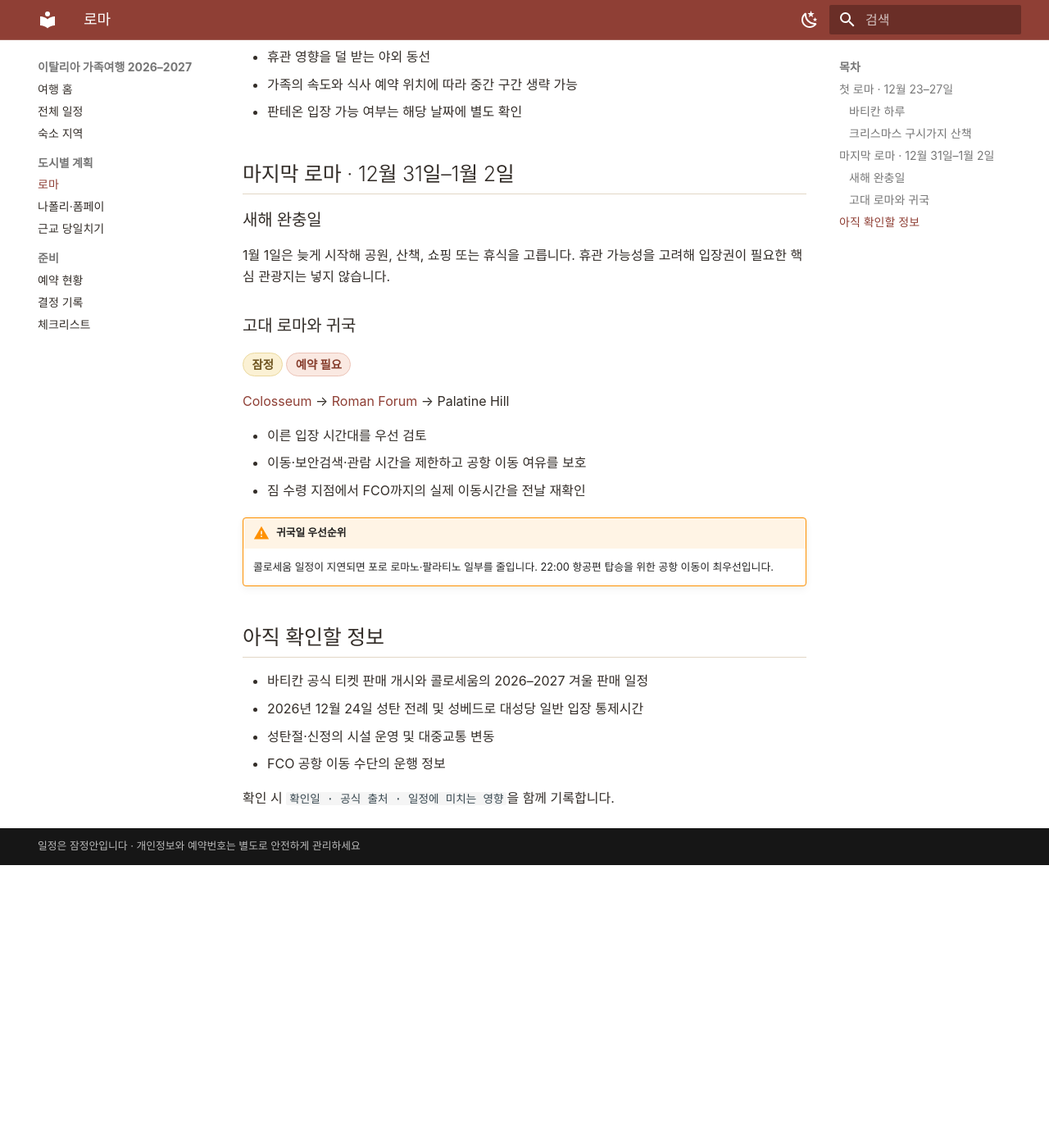
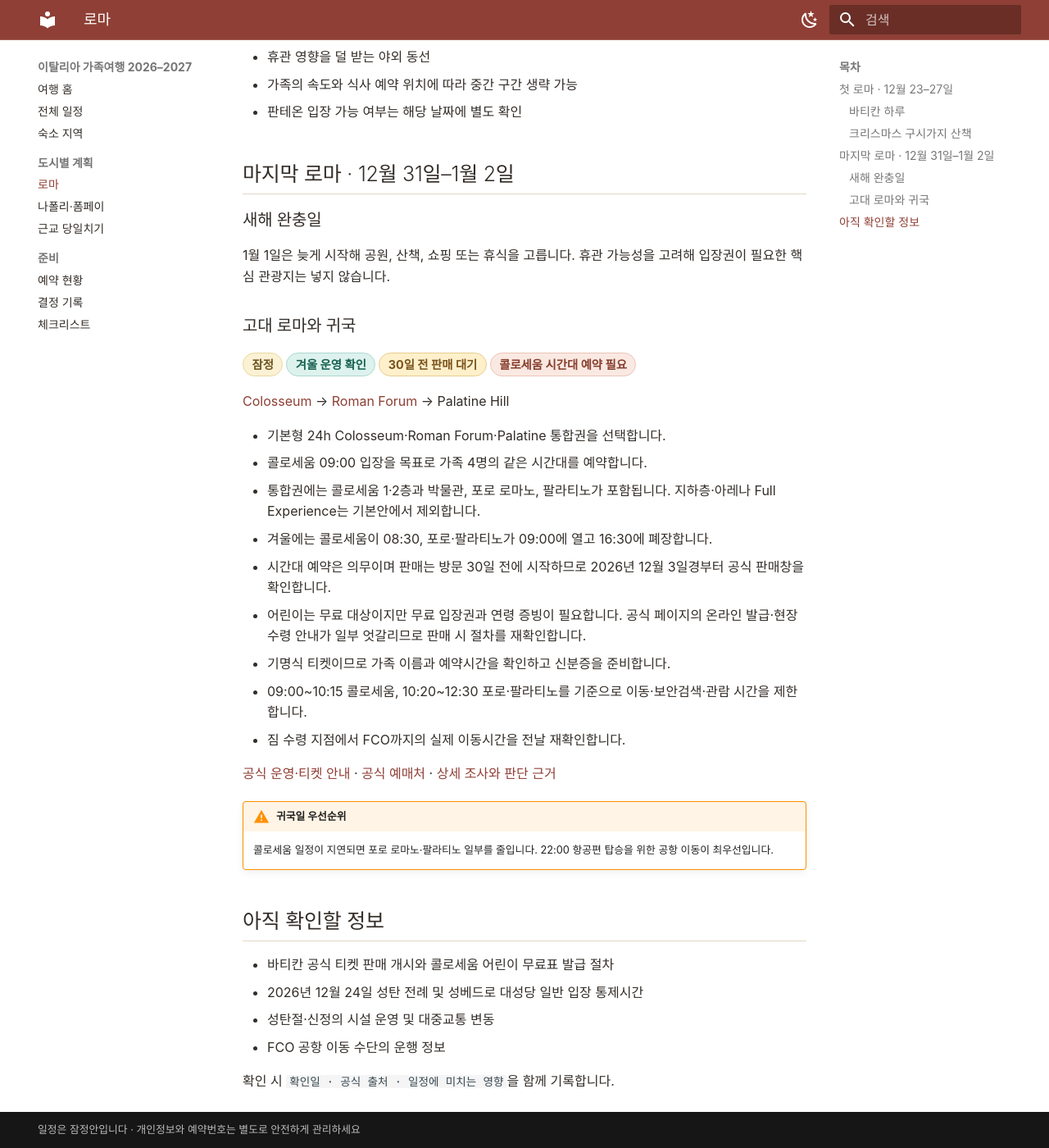
Before and after one commit to Jaeho211/italy-family-trip-2026, an MkDocs documentation site: the page built from docs/rome.md, in a window 1280 px wide and 1400 px high, scrolled down 902 px. Shown: the whole window at 82% size. Built offline with MkDocs 1.6.1 and Material for MkDocs 9.7.7, drawn with Linux system fonts in a browser that asks for light colours; before the commit the page ends 1957 px from its top, so only the background shows below that.

Commit message:
docs: add Colosseum ticket plan

```diff
--- a/docs/rome.md
+++ b/docs/rome.md
@@ -39,20 +39,28 @@
 
 ### 고대 로마와 귀국
 
-<span class="status tentative">잠정</span><span class="status booking">예약 필요</span>
+<span class="status tentative">잠정</span><span class="status verified">겨울 운영 확인</span><span class="status waiting">30일 전 판매 대기</span><span class="status booking">콜로세움 시간대 예약 필요</span>
 
 [Colosseum](https://www.google.com/maps/search/?api=1&query=Colosseum+Rome){ target="_blank" rel="noopener" } → [Roman Forum](https://www.google.com/maps/search/?api=1&query=Roman+Forum+Rome){ target="_blank" rel="noopener" } → Palatine Hill
 
-- 이른 입장 시간대를 우선 검토
-- 이동·보안검색·관람 시간을 제한하고 공항 이동 여유를 보호
-- 짐 수령 지점에서 FCO까지의 실제 이동시간을 전날 재확인
+- 기본형 24h Colosseum·Roman Forum·Palatine 통합권을 선택합니다.
+- 콜로세움 09:00 입장을 목표로 가족 4명의 같은 시간대를 예약합니다.
+- 통합권에는 콜로세움 1·2층과 박물관, 포로 로마노, 팔라티노가 포함됩니다. 지하층·아레나 Full Experience는 기본안에서 제외합니다.
+- 겨울에는 콜로세움이 08:30, 포로·팔라티노가 09:00에 열고 16:30에 폐장합니다.
+- 시간대 예약은 의무이며 판매는 방문 30일 전에 시작하므로 2026년 12월 3일경부터 공식 판매창을 확인합니다.
+- 어린이는 무료 대상이지만 무료 입장권과 연령 증빙이 필요합니다. 공식 페이지의 온라인 발급·현장 수령 안내가 일부 엇갈리므로 판매 시 절차를 재확인합니다.
+- 기명식 티켓이므로 가족 이름과 예약시간을 확인하고 신분증을 준비합니다.
+- 09:00~10:15 콜로세움, 10:20~12:30 포로·팔라티노를 기준으로 이동·보안검색·관람 시간을 제한합니다.
+- 짐 수령 지점에서 FCO까지의 실제 이동시간을 전날 재확인합니다.
+
+[공식 운영·티켓 안내](https://colosseo.it/en/opening-times-and-tickets/){ target="_blank" rel="noopener" } · [공식 예매처](https://ticketing.colosseo.it/en){ target="_blank" rel="noopener" } · [상세 조사와 판단 근거](https://github.com/Jaeho211/italy-family-trip-2026/blob/main/research/colosseum-2027-01-02.md){ target="_blank" rel="noopener" }
 
 !!! warning "귀국일 우선순위"
     콜로세움 일정이 지연되면 포로 로마노·팔라티노 일부를 줄입니다. 22:00 항공편 탑승을 위한 공항 이동이 최우선입니다.
 
 ## 아직 확인할 정보
 
-- 바티칸 공식 티켓 판매 개시와 콜로세움의 2026–2027 겨울 판매 일정
+- 바티칸 공식 티켓 판매 개시와 콜로세움 어린이 무료표 발급 절차
 - 2026년 12월 24일 성탄 전례 및 성베드로 대성당 일반 입장 통제시간
 - 성탄절·신정의 시설 운영 및 대중교통 변동
 - FCO 공항 이동 수단의 운행 정보
```
